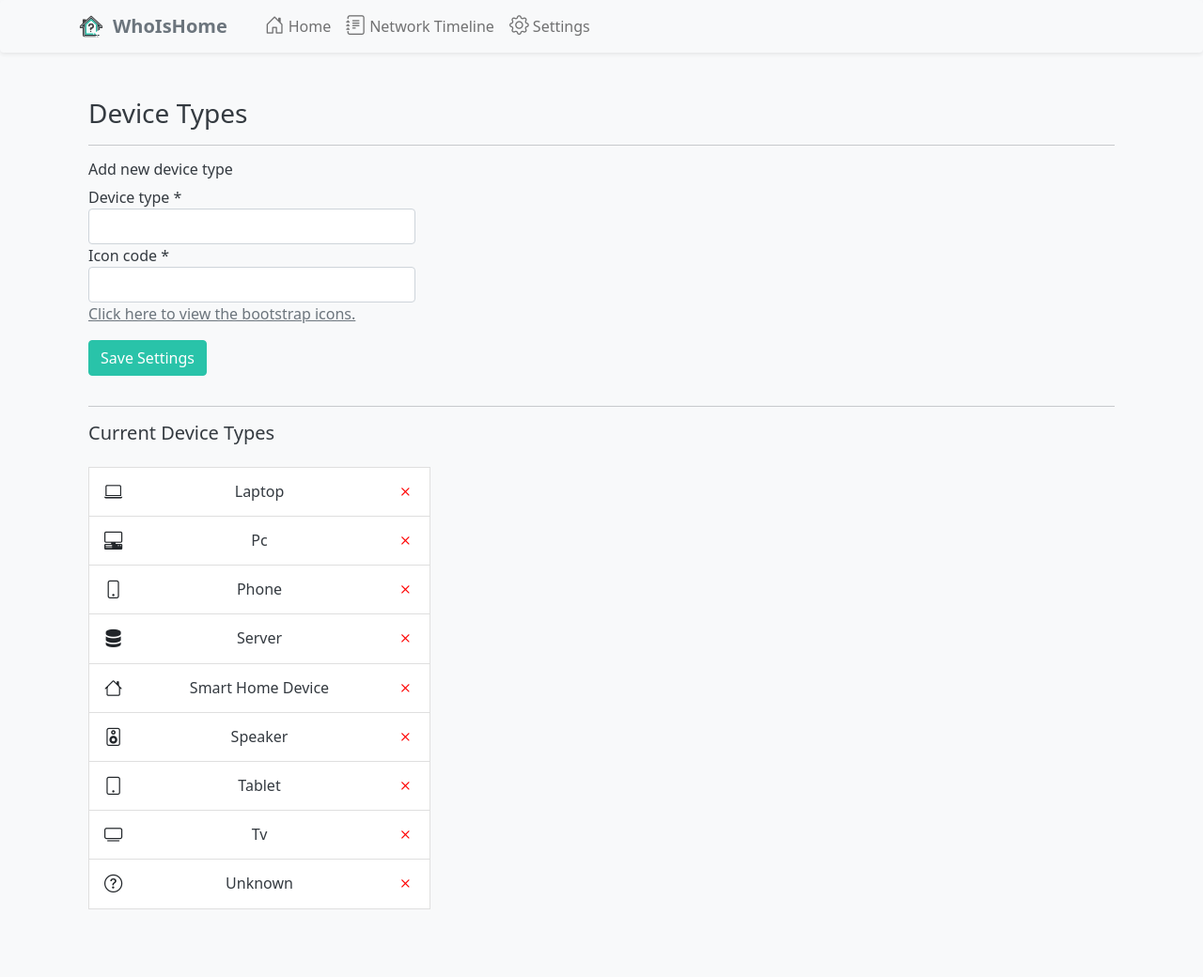
After one commit to DartLazer/WhoIsHomeUI, a Django app: page /settings/device-types/ in a window 1280 px wide. The commit adds this page. Shown: the whole page at 94% size. Run offline with Django 3.2, Linux system fonts and the light colour scheme; data comes from the database, SQL or seed files in the repository; some libraries are stand-ins or nearby versions.

Commit message:
Custom device types update

```diff
--- a/WhoIsHomeUIDjango/whoishome/forms.py
+++ b/WhoIsHomeUIDjango/whoishome/forms.py
@@ -4,7 +4,34 @@ from django.contrib.auth.forms import UserCreationForm, AuthenticationForm, Pass
 from django.forms import Textarea
 
 from .models import Host, device_types_form_list, ScannerConfig, EmailConfig, DiscordNotificationsConfig, \
-    HomePageSettingsConfig, AppSettings, TelegramNotificationsConfig
+    HomePageSettingsConfig, AppSettings, TelegramNotificationsConfig, DeviceType
+
+
+class HostForm(forms.ModelForm):
+    class Meta:
+        model = Host
+        fields = ('target', 'kid_curfew_mode', 'device_type')
+
+    target = forms.BooleanField(
+        widget=forms.CheckboxInput(attrs={'class': 'form-check-input', 'onchange': 'form.submit()'}), label='Target',
+        required=False)
+    kid_curfew_mode = forms.BooleanField(
+        widget=forms.CheckboxInput(attrs={'class': 'form-check-input', 'onchange': 'form.submit()'}, ),
+        label='Curfew Mode', required=False
+    )
+    device_type = forms.ModelChoiceField(
+        queryset=DeviceType.objects.all(),
+        widget=forms.Select(attrs={'class': 'form-control', 'onchange': 'form.submit()'}), label='Device Type'
+    )
+
+
+class ChangeHostNameForm(forms.ModelForm):
+    class Meta:
+        model = Host
+        fields = ('name',)
+
+    name = forms.CharField(widget=forms.TextInput({'class': 'form-control'}), label='Host Name')
+
 
 
 class HostForm(forms.Form):
@@ -178,7 +205,7 @@ class TelegramNotificationsConfigForm(forms.ModelForm):
 
         labels = {
             'enabled_switch': 'Enable Notifications',
-            'new_device_detected_notifications' : 'Allow notifications for new devices',
+            'new_device_detected_notifications': 'Allow notifications for new devices',
             'bot_token': 'Bot Token',
             'chat_id': 'Chat ID',
             'arrival_message': 'Arrival Message',
@@ -186,3 +213,18 @@ class TelegramNotificationsConfigForm(forms.ModelForm):
             'curfew_message': 'Curfew Violation Message',
             'new_connection_message': 'New Connection Message',
         }
+
+
+class AddDeviceTypeForm(forms.ModelForm):
+    class Meta:
+        model = DeviceType
+        fields = ('name', 'icon')
+
+    name = forms.CharField(widget=forms.TextInput(attrs={'class': 'form-control'}), label='Device type *')
+    icon = forms.CharField(widget=forms.TextInput(attrs={'class': 'form-control'}), label='Icon code *')
+
+    def clean_icon(self):
+        """
+        Lowercase the icon to work with bootstrap icons
+        """
+        return self.cleaned_data.get('icon').lower()
--- a/WhoIsHomeUIDjango/whoishome/models.py
+++ b/WhoIsHomeUIDjango/whoishome/models.py
@@ -1,4 +1,5 @@
 from django.db import models
+from django.db.models import Model
 from django.utils import timezone
 from datetime import time
 
@@ -38,6 +39,21 @@ def build_timedelta_string(time_delta_object, mobile=False):
             return strfdelta(time_delta_object, "{minutes} minutes.")
 
 
+class DeviceType(models.Model):
+    """
+    Stores the device type and icons available for hosts
+    """
+    name = models.CharField(max_length=64)
+    icon = models.CharField(max_length=64, default='question-circle')
+
+    def __str__(self):
+        return self.name
+
+
+def get_default_device_type():
+    return DeviceType.objects.get_or_create(name__icontains='unknown', icon='question-circle')[0].id
+
+
 class Host(models.Model):
     name = models.CharField(max_length=50)
     mac = models.CharField(max_length=17)
@@ -50,7 +66,7 @@ class Host(models.Model):
     is_home = models.BooleanField(default=False)
     new = models.BooleanField(default=True)
     target = models.BooleanField(default=False)
-    device_type = models.CharField(max_length=50, default="unknown")
+    device_type = models.ForeignKey(DeviceType, on_delete=models.SET_DEFAULT, default=get_default_device_type)
     kid_curfew_mode = models.BooleanField(default=False)
 
     def __str__(self):
@@ -63,10 +79,7 @@ class Host(models.Model):
         self.save()
 
     def show_icon(self):
-        try:
-            return device_types_icons[self.device_type]
-        except KeyError:
-            return device_types_icons['unknown']
+        return self.device_type.icon
 
     def format_last_seen_mobile(self):
         # format 24 Oct. 15:20
--- a/WhoIsHomeUIDjango/whoishome/templates/base.html
+++ b/WhoIsHomeUIDjango/whoishome/templates/base.html
@@ -28,6 +28,8 @@
 
 <body>
 {% include "components/base/navbar.html" %}
+
+{% include "components/base/messages_toast.html" %}
 <div class="container">
     <br/>
     {% block content %}
--- /dev/null
+++ b/WhoIsHomeUIDjango/whoishome/templates/components/base/messages_toast.html
@@ -0,0 +1,27 @@
+{% if messages %}
+    <div class="position-fixed bottom-0 end-0 p-3" style="z-index: 11">
+        {% for message in messages %}
+            <div class="toast bg-success toast-primary text-white" role="alert" aria-live="assertive" id="djangoMessageToast"
+                 aria-atomic="true">
+                <div class="toast-header bg-success toast-primary text-white">
+                    <strong class="me-auto">{{ message.extra_tags|default:"Notification" }}</strong>
+                    <small class="text-white"><i class="bi bi-clock"></i> Now</small>
+                    <button type="button" class="btn-close" data-bs-dismiss="toast" aria-label="Close"></button>
+                </div>
+                <div class="toast-body">
+                    {{ message|safe }}
+                </div>
+            </div>
+        {% endfor %}
+    </div>
+
+<script type="text/javascript">
+            window.onload = function () {
+                var toastLiveExample = document.getElementById('djangoMessageToast');
+                var toast = new bootstrap.Toast(toastLiveExample);
+                toast.show();
+            };
+
+
+        </script>
+{% endif %}
--- /dev/null
+++ b/WhoIsHomeUIDjango/whoishome/templates/pages/settings/device_type.html
@@ -0,0 +1,57 @@
+{% extends "base.html" %}
+{% load static %}
+{% load crispy_forms_tags %}
+
+{% block content %}
+
+    <div class="container my-4 align-items-center pb-5">
+        <div class="row">
+            <div class="col-12">
+                <h3>Device Types</h3>
+                <hr/>
+            </div>
+            <!-- Device Type Form -->
+            <form action="" method="post" class="col-10 col-lg-4">
+                <h6>Add new device type</h6>
+                {% csrf_token %}
+                <div>
+                    {{ form.name.label }}
+                    {{ form.name }}
+
+                    {{ form.icon.label }}
+                    {{ form.icon }}
+                </div>
+                <div class="pb-3">
+                    <a href="" class="link-secondary">
+                        Click here to view the bootstrap icons.
+                    </a>
+                </div>
+                <button class="btn btn-primary" name="update_scanner_settings" type="submit">Save Settings
+                </button>
+            </form>
+        </div>
+        <hr/>
+        <!-- Existing Device Types -->
+        <div class="col-10 col-lg-4">
+            <h5 class="pb-3">Current Device Types</h5>
+            {% for device in device_types %}
+                <div class="list-group-item list-group-item-action d-flex gap-3 py-3"
+                     aria-current="true">
+                    <div class="d-flex gap-2 w-100 justify-content-between">
+                        <div>
+                            <i class="bi bi-{{ device.icon }}" style="font-size: 1.2rem;"></i>
+                        </div>
+                        <div>
+                            <h6 class="mb-0"> {{ device.name }} </h6>
+                        </div>
+                        <div>
+                            <a href="{% url 'delete_device_type' device_type_id=device.id %}">
+                                <i class="bi bi-x" style="font-size: 1.2rem; color: red"></i>
+                            </a>
+                        </div>
+                    </div>
+                </div>
+            {% endfor %}
+        </div>
+    </div>
+{% endblock content %}
--- a/WhoIsHomeUIDjango/whoishome/urls.py
+++ b/WhoIsHomeUIDjango/whoishome/urls.py
@@ -5,6 +5,8 @@ from . import views
 urlpatterns = [
     path('', views.getresults, name='index'),
     path('settings/', views.settings, name='settings'),
+    path('settings/device-types/', views.device_type_settings, name='device_type_settings'),
+    path('setting/device-types/delete/<int:device_type_id>', views.delete_device_type, name='delete_device_type'),
     path('clear_new_hosts/', views.clear_new_hosts, name='clear_new_hosts'),
     # path('now/', views.getresults, name='now'),
     # path('index', views.index, name='index'),
--- a/WhoIsHomeUIDjango/whoishome/views/__init__.py
+++ b/WhoIsHomeUIDjango/whoishome/views/__init__.py
@@ -4,3 +4,4 @@ from .home_page_view import *
 from .network_timeline_view import *
 from .scan_view import *
 from .authentication_view import *
+from .device_type_settings_view import *
--- /dev/null
+++ b/WhoIsHomeUIDjango/whoishome/views/device_type_settings_view.py
@@ -0,0 +1,28 @@
+from django.contrib import messages
+from django.contrib.auth.decorators import user_passes_test
+from django.shortcuts import render, get_object_or_404, redirect
+
+from whoishome.authentication_utils import user_logged_in_if_locked
+from whoishome.forms import AddDeviceTypeForm
+from whoishome.models import DeviceType
+
+
+@user_passes_test(user_logged_in_if_locked, login_url='/login/')
+def device_type_settings(request):
+    if request.method == 'POST':
+        form = AddDeviceTypeForm(request.POST)
+        if form.is_valid():
+            form.save()
+
+    device_types = DeviceType.objects.all().order_by('name')
+    form = AddDeviceTypeForm()
+
+    return render(request, 'pages/settings/device_type.html',
+                  {'form': form, 'device_types': device_types})
+
+@user_passes_test(user_logged_in_if_locked, login_url='/login/')
+def delete_device_type(request, device_type_id):
+    order = get_object_or_404(DeviceType, id=device_type_id)
+    order.delete()
+    messages.error(request, 'Device type deleted')
+    return redirect('device_type_settings')
```
Also changed, not shown: WhoIsHomeUIDjango/whoishome/admin.py (+11 -3 lines), WhoIsHomeUIDjango/whoishome/templates/pages/settings/settings.html (+4 -20 lines), WhoIsHomeUIDjango/whoishome/migrations/0016_device_type_update.py (added).
